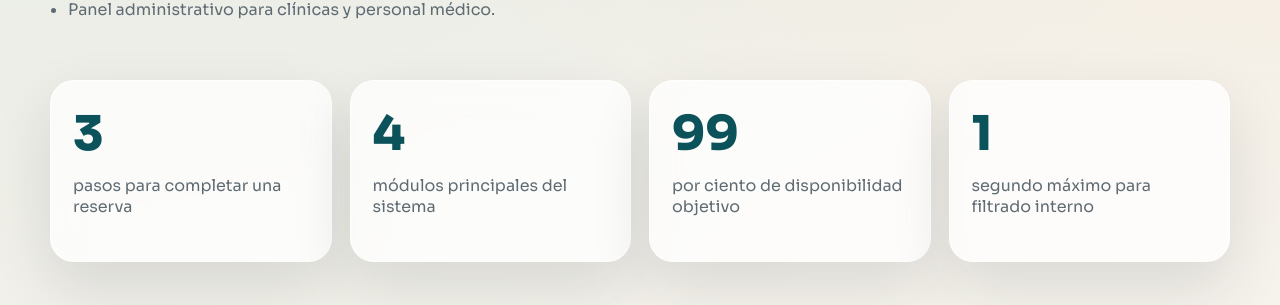
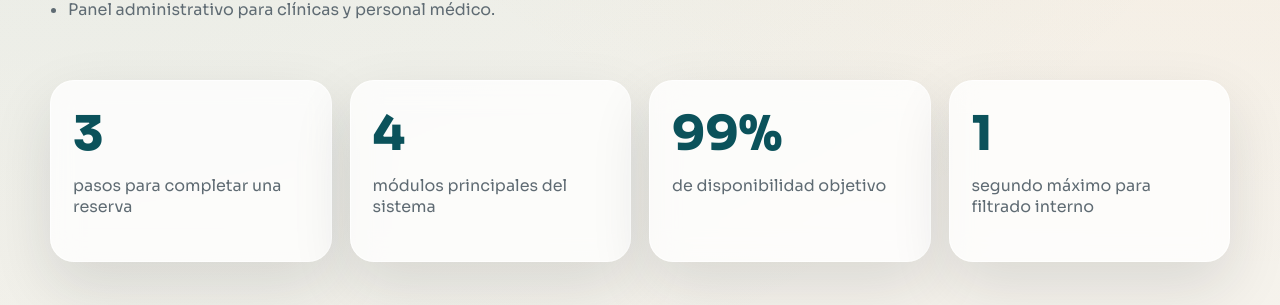
Before and after one commit to MiguelPlasencia1902/ProyectoUniversidad, a Django app: template templates/index.html in a window 1280 px wide. Shown: the part 1048-1353 px from the top of the page. Run offline with Django 5.2, Linux system fonts and the light colour scheme; the template is opened without the code that fills it, so the values that code supplies are empty.

Commit message:
ajuste metrica de disponibilidad

```diff
--- a/static/js/presentation.js
+++ b/static/js/presentation.js
@@ -27,12 +27,13 @@ document.addEventListener("DOMContentLoaded", () => {
 
                 const node = entry.target;
                 const target = Number(node.dataset.count || 0);
+                const suffix = node.dataset.suffix || "";
                 const duration = 1100;
                 const start = performance.now();
 
                 const tick = (timestamp) => {
                     const progress = Math.min((timestamp - start) / duration, 1);
-                    node.textContent = String(Math.round(target * progress));
+                    node.textContent = `${Math.round(target * progress)}${suffix}`;
                     if (progress < 1) {
                         requestAnimationFrame(tick);
                     }
--- a/templates/index.html
+++ b/templates/index.html
@@ -102,8 +102,8 @@
                         <p>módulos principales del sistema</p>
                     </article>
                     <article class="metric reveal">
-                        <span class="metric-value" data-count="99">0</span>
-                        <p>por ciento de disponibilidad objetivo</p>
+                        <span class="metric-value metric-value-suffix" data-count="99" data-suffix="%">0%</span>
+                        <p>de disponibilidad objetivo</p>
                     </article>
                     <article class="metric reveal">
                         <span class="metric-value" data-count="1">0</span>
```
